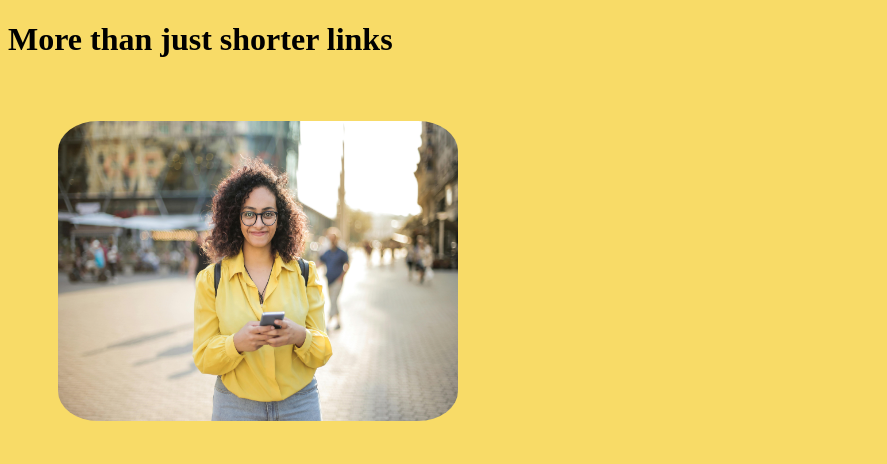
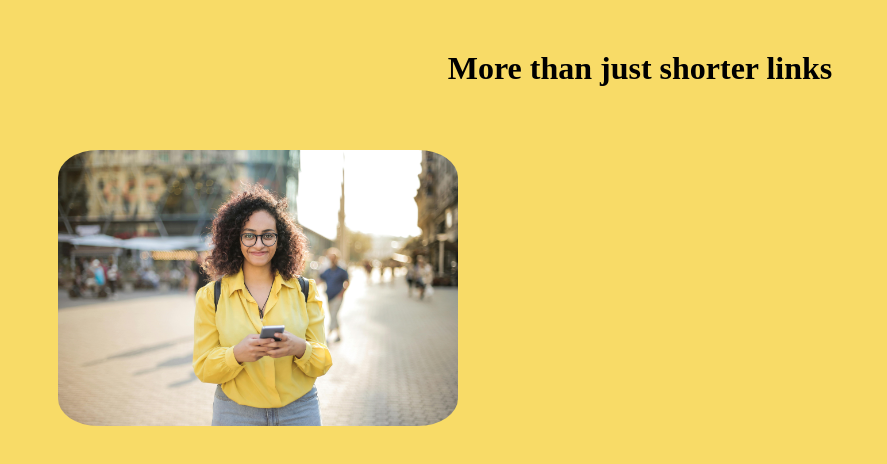
Before and after one commit to Peacesandy/URL-Shortener, a plain HTML site: page index.html in a window 1280 px wide. Shown: the whole page, without its empty margins (0-887 px from the left). Drawn offline with Linux system fonts and the light colour scheme; files whose address does not match are found by name.

Commit message:
fixed alignment issues

```diff
--- a/style.css
+++ b/style.css
@@ -1,17 +1,36 @@
-body{
+body {
     background-color: rgb(248, 219, 103);
     position: relative;
 }
 
-.Female-image{
+.container {
+    display: flex;
+    flex-direction: column;
+    align-items: center;
+    margin: 50px;
+    margin-bottom: 20px;
+    padding-bottom: 20px;
+}
+
+.image-container {
+    flex-shrink: 0;
+    margin-right: 20px;
+}
+
+
+
+.Female-image {
     position: absolute;
     width: 400px;
     height: 300px;
     border-radius: 10%;
     top: 100px;
     left: 50px;
+    max-width: 100%;
+    height: auto;
 }
 
-.anchor-text{
-    left: 150px;
+.anchor-text {
+    /* Removed left: 150px; */
+    margin: 0;
 }
```
